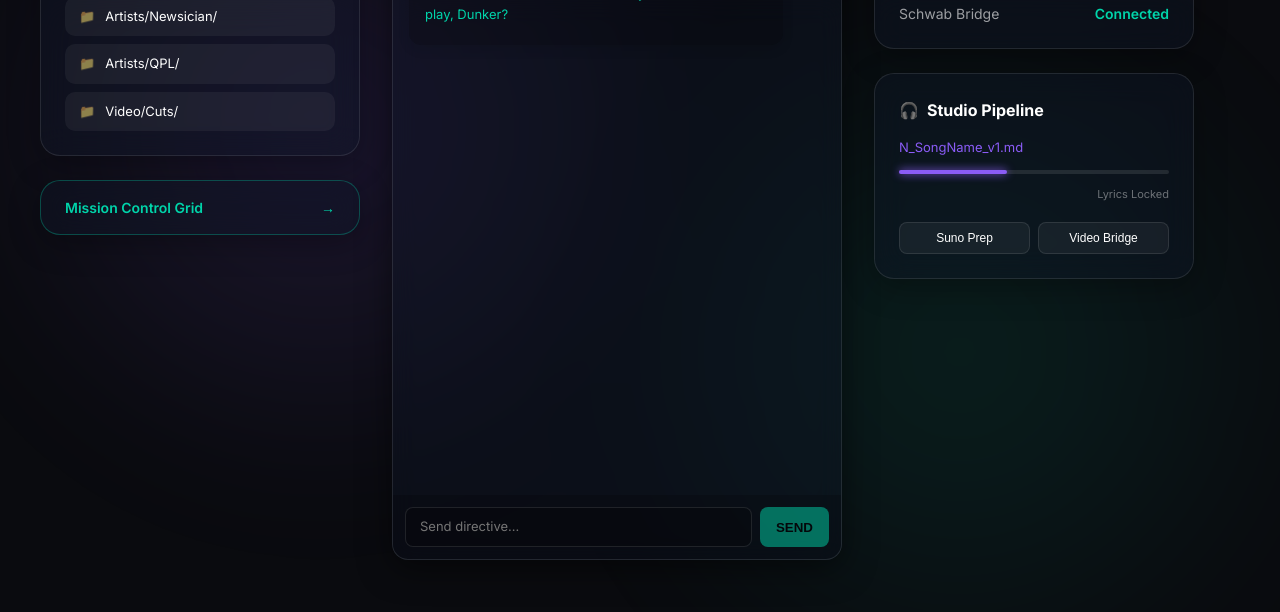
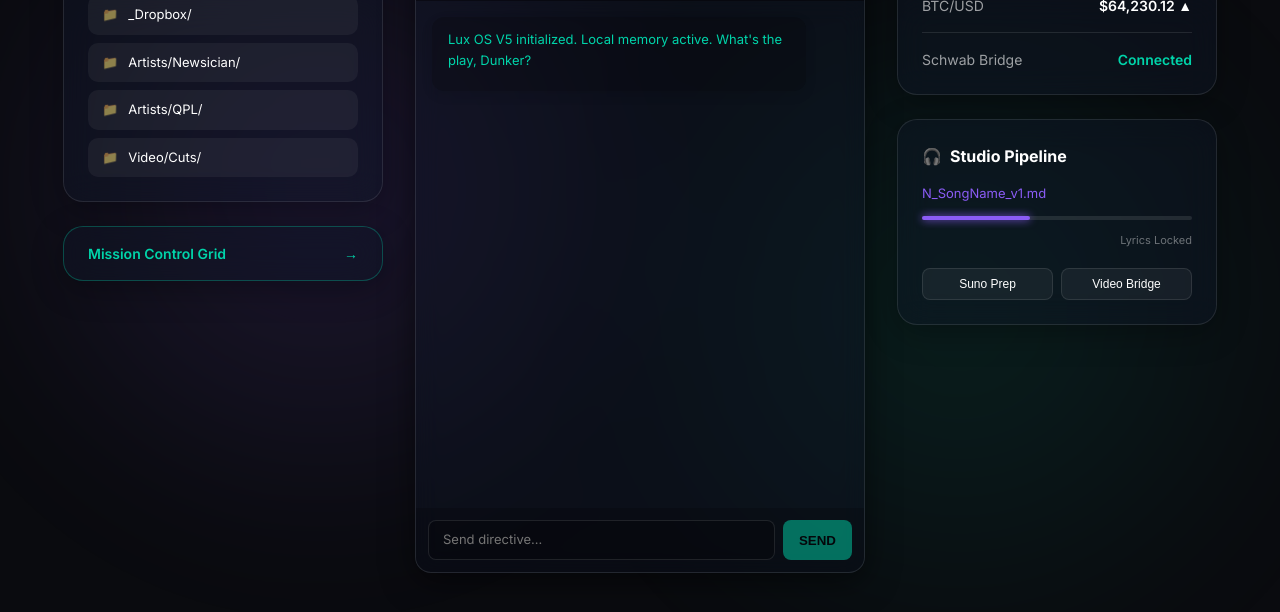
Before and after one commit to Dunker007/dlx-os-v5, a Next.js app: page / in a window 1280 px wide. Shown: the top 612 px of the page. Built offline with nearby package versions, Linux system fonts and the light colour scheme.

Commit message:
Fix flex cutoff layout and relative positioning for Mission Control Dashboard widgets.

```diff
--- a/src/app/page.tsx
+++ b/src/app/page.tsx
@@ -9,9 +9,9 @@ const LuxChat = dynamic(() => import("../components/LuxChat"), { ssr: false });
 export default function Desktop() {
   return (
     <div style={{
-      height: "100vh", width: "100vw", overflow: "hidden", padding: "40px",
-      display: "flex", gap: "32px",
-      position: "fixed", top: 0, left: 0
+      minHeight: "calc(100vh - 73px)", width: "100%", padding: "40px",
+      display: "flex", gap: "32px", justifyContent: "center", alignItems: "flex-start",
+      position: "relative", overflowY: "auto", overflowX: "hidden"
     }}>
       {/* Purple & Teal Flood Light Atmosphere */}
       <div style={{
@@ -70,7 +70,7 @@ export default function Desktop() {
       </div>
 
       {/* CENTER: Lux Agent Window */}
-      <div style={{ flex: 1, minWidth: "400px", maxWidth: "450px", zIndex: 10, display: "flex", flexDirection: "column", paddingBottom: "40px" }}>
+      <div style={{ flex: 1, minWidth: "400px", maxWidth: "450px", height: "calc(100vh - 153px)", zIndex: 10, display: "flex", flexDirection: "column" }}>
         <LuxChat fullMode={true} />
       </div>
 
```
